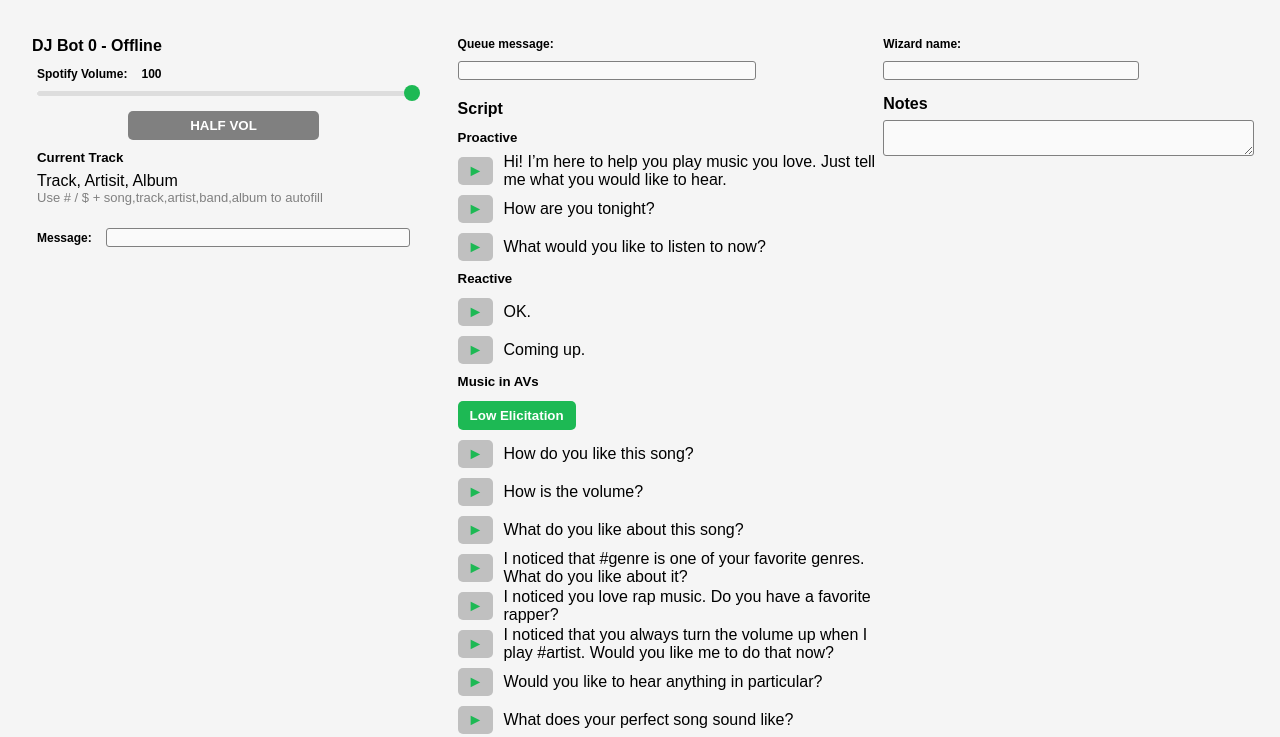
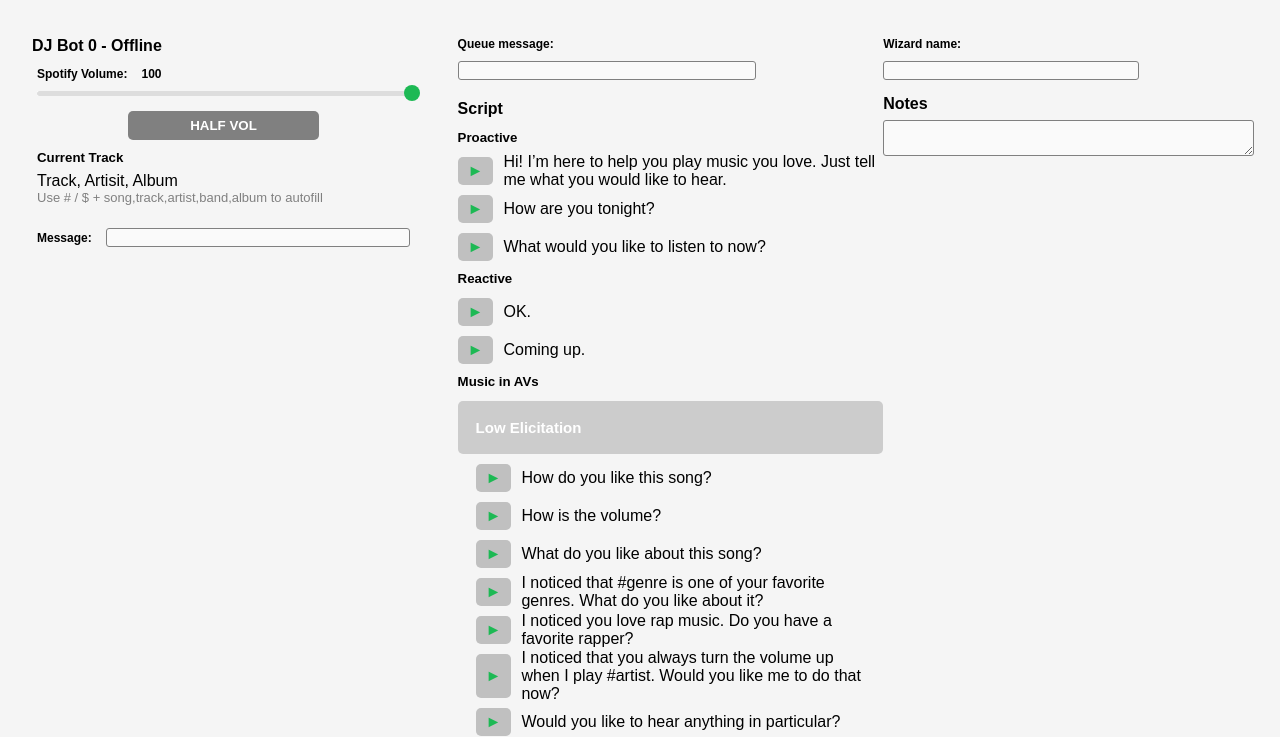
Before and after one commit to nikmart/DJBot-at-Home, a website: page CONTROL/public/index.html in a window 1280 px wide. Both pictures are taken after a click on the button "Low Elicitation". Shown: the top 737 px of the page. Drawn offline with nearby package versions, Linux system fonts and the light colour scheme; no server answers.

Commit message:
Add accordion for Music in AVs messages

```diff
--- a/CONTROL/public/woz.css
+++ b/CONTROL/public/woz.css
@@ -285,6 +285,28 @@ h1, h2, h3, h4, h5 {
   color: grey;
 }
 
+.accordion {
+  cursor: pointer;
+  padding: 18px;
+  width: 100%;
+  border: none;
+  text-align: left;
+  outline: none;
+  font-size: 15px;
+  transition: 0.7s;
+}
+
+.active, .accordion:hover {
+  background-color: #ccc;
+}
+
+.panel {
+  padding: 0 18px;
+  display: none;
+  overflow: hidden;
+}
+
+
 
 
 
```
